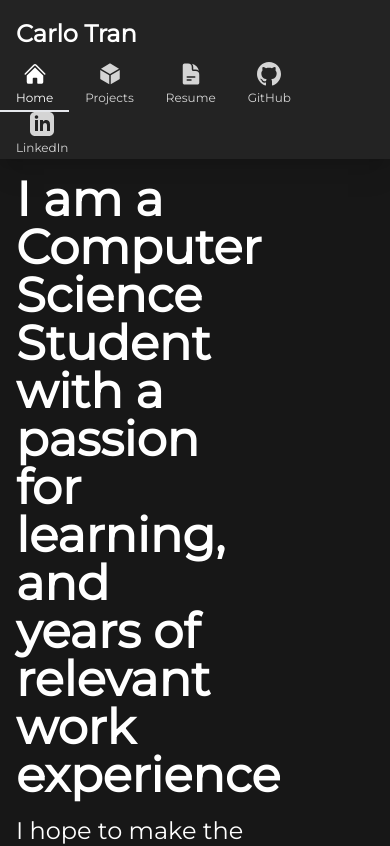
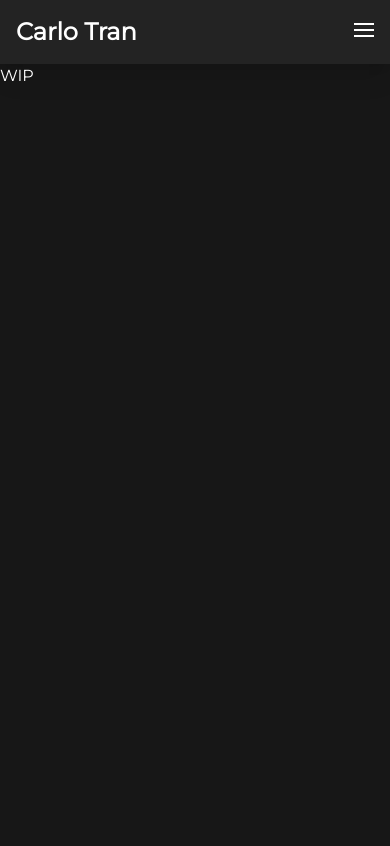
Before and after one commit to carlotran4/personalWebsite, a React (Vite) app in the folder client/: page / in a window 390 px wide. Shown: the top 846 px of the page. Built offline with nearby package versions, Linux system fonts and the light colour scheme.

Commit message:
Removing home page to redesign, designing navbar, projects page for mobile

```diff
--- a/client/src/Home.jsx
+++ b/client/src/Home.jsx
@@ -3,6 +3,17 @@ import headshot from "/headshot.jpg";
 import resume from "/Carlo Tran- Resume.pdf";
 
 const Home = () => {
+  const old = false;
+
+  if (!old) {
+    return (
+      <>
+        <p>WIP</p>
+      </>
+    );
+  }
+
+  if (old) {
     return (
       <>
         <div class="flex">
@@ -26,6 +37,7 @@ const Home = () => {
         </div>
       </>
     );
+  }
 };
 
 export default Home;
--- a/client/src/NavBar.jsx
+++ b/client/src/NavBar.jsx
@@ -1,6 +1,7 @@
 import React, { useState } from "react";
 import { Outlet, Link } from "react-router-dom";
 import resume from "/Carlo Tran- Resume.pdf";
+import tailwindConfig from "../tailwind.config";
 
 function NavBar() {
   const [activePage, setActivePage] = useState("home");
@@ -8,59 +9,97 @@ function NavBar() {
     if (window.location.href.includes("projects")) setActivePage("projects");
   });
 
+  const closeMenu = () => {
+    if (window.innerWidth < parseInt(tailwindConfig.theme.screens["md"])) {
+      document.getElementById("content").classList.add("hidden");
+      document.getElementById("menu").classList.remove("hidden");
+      document.getElementById("closeMenu").classList.add("hidden");
+    }
+  };
+
   return (
     <>
-      <nav class="flex items-center justify-between flex-wrap bg-white/5 shadow-xl">
-        <div class="w-full flex-grow">
-          <Link
-            class="font-extrabold text-2xl inline-block mt-[1.1rem] px-4 text-white"
-            to="/"
+      <nav className="flex items-center justify-between flex-wrap bg-white/5 shadow-xl">
+        <Link
+          className="font-extrabold text-2xl inline-block pl-4 text-white"
+          to="/"
+          onClick={() => {
+            setActivePage("home");
+          }}
+        >
+          Carlo Tran
+        </Link>
+        <div class="block ml-auto md:hidden">
+          <button
+            class="flex items-center px-3 py-5 hover:text-white"
             onClick={() => {
-              setActivePage("home");
+              document.getElementById("content").classList.toggle("hidden");
+              document.getElementById("menu").classList.toggle("hidden");
+              document.getElementById("closeMenu").classList.toggle("hidden");
             }}
           >
-            Carlo Tran
-          </Link>
-          <div class="float-right">
+            <svg id="menu" className="fill-current h-6 w-6" viewBox="0 0 24 24" xmlns="http://www.w3.org/2000/svg">
+              <title>Menu</title>
+              <path d="M0 3h20v2H0V3zm0 6h20v2H0V9zm0 6h20v2H0v-2z" />
+            </svg>
+            <svg id="closeMenu" xmlns="http://www.w3.org/2000/svg" viewBox="0 0 24 24" fill="currentColor" className="w-6 h-6 hidden">
+              <title>Close Menu</title>
+              <path
+                fillRule="evenodd"
+                d="M5.47 5.47a.75.75 0 0 1 1.06 0L12 10.94l5.47-5.47a.75.75 0 1 1 1.06 1.06L13.06 12l5.47 5.47a.75.75 0 1 1-1.06 1.06L12 13.06l-5.47 5.47a.75.75 0 0 1-1.06-1.06L10.94 12 5.47 6.53a.75.75 0 0 1 0-1.06Z"
+                clipRule="evenodd"
+              />
+            </svg>
+          </button>
+        </div>
+
+        <div id="content" className="flex-grow hidden md:inline-block min-[0px]:max-md:w-full">
+          <div className="md:float-right">
             <Link
-              class={`text-xs inline-block text-neutral-300 hover:text-white px-4 text-center pb-1 ${
-                activePage == "home" ? "text-white border-b-2" : ""
+              className={`block md:text-xs md:inline-block text-neutral-300 hover:text-white px-4 pt-3 ${
+                activePage == "home" ? "text-white md:border-b-2" : ""
               }`}
               to="/"
               onClick={() => {
                 setActivePage("home");
+                closeMenu();
               }}
             >
               <HomeSvg />
-              <p class="pt-1">Home</p>
+              <span className="ml-2 md:block md:m-0">Home</span>
             </Link>
             <Link
-              class={`text-xs inline-block text-neutral-300 hover:text-white px-4 pt-3 pb-1 ${
-                activePage == "projects" ? "text-white border-b-2" : ""
+              className={`block md:text-xs md:inline-block text-neutral-300 hover:text-white px-4 pt-3 ${
+                activePage == "projects" ? "text-white md:border-b-2" : ""
               }`}
               to="/projects"
               onClick={() => {
                 setActivePage("projects");
+                closeMenu();
               }}
             >
               <CubeSvg />
-              <p class="pt-1">Projects</p>
+              <span className="ml-2 md:block md:m-0">Projects</span>
             </Link>
-            <Link class="text-xs inline-block text-neutral-300 hover:text-white px-4" target="_blank" to={resume}>
+            <Link className="block md:text-xs md:inline-block text-neutral-300 hover:text-white px-4 pt-3" target="_blank" to={resume}>
               <ResumeSvg />
-              <p class="pt-1">Resume</p>
-            </Link>
-            <Link class="text-xs inline-block text-neutral-300 hover:text-white px-4" target="_blank" to="https://github.com/carlotran4">
-              <GitHubSvg />
-              <p class="pt-1">GitHub</p>
+              <span className="ml-2 md:block md:m-0">Resume</span>
             </Link>
             <Link
-              class="text-xs inline-block text-neutral-300 hover:text-white px-4"
+              className="block md:text-xs md:inline-block text-neutral-300 hover:text-white px-4 pt-3"
+              target="_blank"
+              to="https://github.com/carlotran4"
+            >
+              <GitHubSvg />
+              <span className="ml-2 md:block md:m-0">GitHub</span>
+            </Link>
+            <Link
+              className="block md:text-xs md:inline-block text-neutral-300 hover:text-white px-4 pt-3"
               target="_blank"
               to="https://linkedin.com/in/carlo-tran/"
             >
               <LinkedInSvg />
-              <p class="pt-1">LinkedIn</p>
+              <span className="ml-2 md:block md:m-0">LinkedIn</span>
             </Link>
           </div>
         </div>
@@ -72,7 +111,7 @@ function NavBar() {
 
 const HomeSvg = () => {
   return (
-    <svg xmlns="http://www.w3.org/2000/svg" viewBox="0 0 24 24" fill="currentColor" class="w-6 h-6 m-auto">
+    <svg xmlns="http://www.w3.org/2000/svg" viewBox="0 0 24 24" fill="currentColor" className="inline w-6 h-6 md:block md:m-auto">
       <path d="M11.47 3.841a.75.75 0 0 1 1.06 0l8.69 8.69a.75.75 0 1 0 1.06-1.061l-8.689-8.69a2.25 2.25 0 0 0-3.182 0l-8.69 8.69a.75.75 0 1 0 1.061 1.06l8.69-8.689Z" />
       <path d="m12 5.432 8.159 8.159c.03.03.06.058.091.086v6.198c0 1.035-.84 1.875-1.875 1.875H15a.75.75 0 0 1-.75-.75v-4.5a.75.75 0 0 0-.75-.75h-3a.75.75 0 0 0-.75.75V21a.75.75 0 0 1-.75.75H5.625a1.875 1.875 0 0 1-1.875-1.875v-6.198a2.29 2.29 0 0 0 .091-.086L12 5.432Z" />
     </svg>
@@ -81,7 +120,7 @@ const HomeSvg = () => {
 
 const CubeSvg = () => {
   return (
-    <svg xmlns="http://www.w3.org/2000/svg" viewBox="0 0 24 24" fill="currentColor" class="w-6 h-6 m-auto">
+    <svg xmlns="http://www.w3.org/2000/svg" viewBox="0 0 24 24" fill="currentColor" className="inline w-6 h-6 md:block md:m-auto">
       <path d="M12.378 1.602a.75.75 0 0 0-.756 0L3 6.632l9 5.25 9-5.25-8.622-5.03ZM21.75 7.93l-9 5.25v9l8.628-5.032a.75.75 0 0 0 .372-.648V7.93ZM11.25 22.18v-9l-9-5.25v8.57a.75.75 0 0 0 .372.648l8.628 5.033Z" />
     </svg>
   );
@@ -89,7 +128,7 @@ const CubeSvg = () => {
 
 const ResumeSvg = () => {
   return (
-    <svg xmlns="http://www.w3.org/2000/svg" viewBox="0 0 24 24" fill="currentColor" className="w-6 h-6 m-auto">
+    <svg xmlns="http://www.w3.org/2000/svg" viewBox="0 0 24 24" fill="currentColor" className="inline w-6 h-6 md:block md:mx-auto">
       <path
         fillRule="evenodd"
         d="M5.625 1.5c-1.036 0-1.875.84-1.875 1.875v17.25c0 1.035.84 1.875 1.875 1.875h12.75c1.035 0 1.875-.84 1.875-1.875V12.75A3.75 3.75 0 0 0 16.5 9h-1.875a1.875 1.875 0 0 1-1.875-1.875V5.25A3.75 3.75 0 0 0 9 1.5H5.625ZM7.5 15a.75.75 0 0 1 .75-.75h7.5a.75.75 0 0 1 0 1.5h-7.5A.75.75 0 0 1 7.5 15Zm.75 2.25a.75.75 0 0 0 0 1.5H12a.75.75 0 0 0 0-1.5H8.25Z"
@@ -102,7 +141,7 @@ const ResumeSvg = () => {
 
 const GitHubSvg = () => {
   return (
-    <svg xmlns="http://www.w3.org/2000/svg" viewBox="0 0 24 24" fill="currentColor" className="w-6 h-6 m-auto">
+    <svg xmlns="http://www.w3.org/2000/svg" viewBox="0 0 24 24" fill="currentColor" className="inline w-6 h-6 md:block md:mx-auto">
       <path d="M12 0c-6.626 0-12 5.373-12 12 0 5.302 3.438 9.8 8.207 11.387.599.111.793-.261.793-.577v-2.234c-3.338.726-4.033-1.416-4.033-1.416-.546-1.387-1.333-1.756-1.333-1.756-1.089-.745.083-.729.083-.729 1.205.084 1.839 1.237 1.839 1.237 1.07 1.834 2.807 1.304 3.492.997.107-.775.418-1.305.762-1.604-2.665-.305-5.467-1.334-5.467-5.931 0-1.311.469-2.381 1.236-3.221-.124-.303-.535-1.524.117-3.176 0 0 1.008-.322 3.301 1.23.957-.266 1.983-.399 3.003-.404 1.02.005 2.047.138 3.006.404 2.291-1.552 3.297-1.23 3.297-1.23.653 1.653.242 2.874.118 3.176.77.84 1.235 1.911 1.235 3.221 0 4.609-2.807 5.624-5.479 5.921.43.372.823 1.102.823 2.222v3.293c0 .319.192.694.801.576 4.765-1.589 8.199-6.086 8.199-11.386 0-6.627-5.373-12-12-12z" />
     </svg>
   );
@@ -110,7 +149,7 @@ const GitHubSvg = () => {
 
 const LinkedInSvg = () => {
   return (
-    <svg xmlns="http://www.w3.org/2000/svg" viewBox="0 0 24 24" fill="currentColor" className="w-6 h-6 m-auto">
+    <svg xmlns="http://www.w3.org/2000/svg" viewBox="0 0 24 24" fill="currentColor" className="inline w-6 h-6 md:block md:mx-auto">
       <path d="M19 0h-14c-2.761 0-5 2.239-5 5v14c0 2.761 2.239 5 5 5h14c2.762 0 5-2.239 5-5v-14c0-2.761-2.238-5-5-5zm-11 19h-3v-11h3v11zm-1.5-12.268c-.966 0-1.75-.79-1.75-1.764s.784-1.764 1.75-1.764 1.75.79 1.75 1.764-.783 1.764-1.75 1.764zm13.5 12.268h-3v-5.604c0-3.368-4-3.113-4 0v5.604h-3v-11h3v1.765c1.396-2.586 7-2.777 7 2.476v6.759z" />
     </svg>
   );
--- a/client/src/Projects.jsx
+++ b/client/src/Projects.jsx
@@ -15,7 +15,7 @@ const Projects = ({ projects }) => {
 const Card = ({ src, title, toolsUsed, link }) => {
   return (
     <>
-      <Link class="w-[calc(33.33%-2rem)] m-4" to={link}>
+      <Link class="w-full md:w-[calc(50%-2rem)] lg:w-[calc(33.33%-2rem)] m-4" to={link}>
         <div class="rounded overflow-hidden shadow-lg bg-white/5 p-4 hover:bg-white/15 cursor-pointer">
           <img class="w-full " src={src} alt={title} />
           <div class="py-4">
```
Also changed, not shown: client/public/headshot.jpg. Lines whose indentation alone changed are shown as unchanged.
